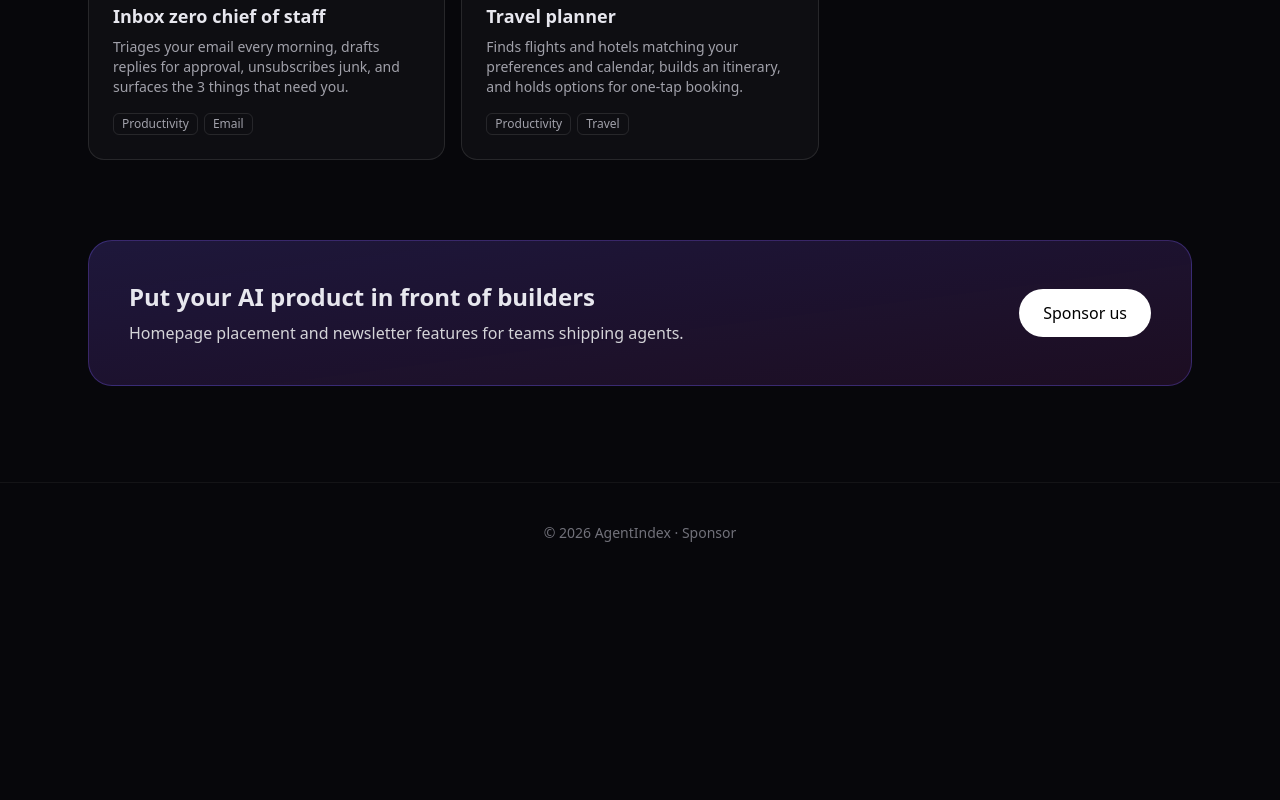
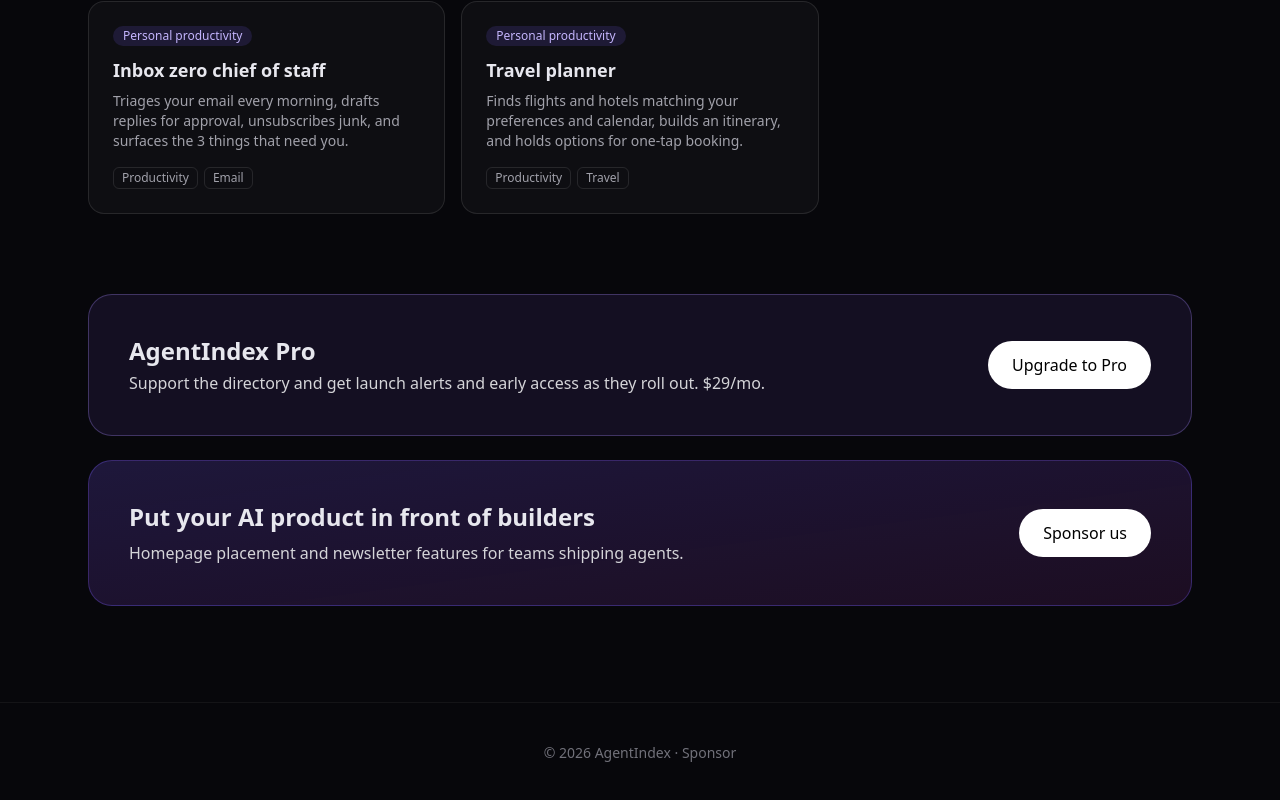
Before and after one commit to robertozanatta1/AgentIndex, a Next.js app: page / in a window 1280 px wide. Shown: the part 1824-2624 px from the top of the page. Before the commit the page ends 2407 px from the top, so only its background shows below. Built offline with nearby package versions, Linux system fonts and the light colour scheme; no server answers.

Commit message:
Add AgentIndex Pro page, Pro checkout, and upgrade CTAs

```diff
--- /dev/null
+++ b/app/api/checkout/pro/route.ts
@@ -0,0 +1,24 @@
+import { NextResponse } from "next/server";
+import { siteUrl, stripePost } from "@/lib/stripe";
+// Creates a Stripe Checkout session for AgentIndex Pro ($29/mo, price set by STRIPE_PRO_PRICE_ID).
+export async function POST(req: Request) {
+  const price = process.env.STRIPE_PRO_PRICE_ID;
+  if (!process.env.STRIPE_SECRET_KEY || !price) return NextResponse.json({ error: "Payments not configured yet" }, { status: 503 });
+  const { email = "" } = await req.json().catch(() => ({}));
+  const params: Record<string, string> = {
+    mode: "subscription",
+    "line_items[0][price]": price,
+    "line_items[0][quantity]": "1",
+    success_url: `${siteUrl()}/pro/success?session_id={CHECKOUT_SESSION_ID}`,
+    cancel_url: `${siteUrl()}/pro`,
+    "metadata[product]": "pro",
+  };
+  if (typeof email === "string" && email.includes("@")) params.customer_email = email;
+  try {
+    const s = await stripePost("checkout/sessions", params);
+    return NextResponse.json({ url: s.url });
+  } catch (e) {
+    console.error("[checkout/pro]", e);
+    return NextResponse.json({ error: "Could not start checkout" }, { status: 500 });
+  }
+}
--- a/app/api/stripe/webhook/route.ts
+++ b/app/api/stripe/webhook/route.ts
@@ -20,7 +20,7 @@ export async function POST(req: Request) {
     if (process.env.RESEND_API_KEY && to && from) {
       await fetch("https://api.resend.com/emails", {
         method: "POST", headers: { Authorization: `Bearer ${process.env.RESEND_API_KEY}`, "Content-Type": "application/json" },
-        body: JSON.stringify({ from, to, subject: "New AgentIndex sponsorship", text: `Mark as sponsored in data/usecases.json:\n${JSON.stringify(info, null, 2)}` }),
+        body: JSON.stringify({ from, to, subject: s.metadata?.product === "pro" ? "New AgentIndex Pro subscriber" : "New AgentIndex sponsorship", text: `Mark as sponsored in data/usecases.json:\n${JSON.stringify(info, null, 2)}` }),
       }).catch((e) => console.error("[stripe] notify failed", e));
     }
   }
--- a/app/page.tsx
+++ b/app/page.tsx
@@ -3,6 +3,7 @@ import { getUseCases } from "@/lib/data";
 import UseCaseBrowser from "@/components/UseCaseBrowser";
 import SponsorSlot from "@/components/SponsorSlot";
 import SubscribeForm from "@/components/SubscribeForm";
+import ProCta from "@/components/ProCta";
 export default function Home() {
   const all = getUseCases();
   return (
@@ -16,13 +17,15 @@ export default function Home() {
           <p className="mx-auto mt-6 max-w-2xl text-zinc-400">Stop guessing what agents are good for. Every entry is a concrete workflow — the tools, the steps, the guardrails — written for founders and operators who want to put agents to work.</p>
           <div id="newsletter" className="relative mt-10 flex flex-col items-center gap-4"><SubscribeForm />
             <Link href="/sponsor" className="text-sm text-zinc-400 hover:text-white">Reach operators and founders who browse AgentIndex for agent workflows → <span className="text-violet-300 underline underline-offset-4">Sponsor us</span></Link>
+            <Link href="/pro" className="rounded-full border border-violet-400/50 px-5 py-2 text-sm font-medium text-violet-200 hover:bg-violet-500/10">Upgrade to AgentIndex Pro · $29/mo</Link>
           </div>
         </div>
       </section>
       <section id="usecases" className="mx-auto max-w-6xl px-6">
         <UseCaseBrowser all={all} />
       </section>
-      <section className="mx-auto mt-20 max-w-6xl px-6">
+      <section className="mx-auto mt-20 max-w-6xl px-6"><ProCta /></section>
+      <section className="mx-auto mt-6 max-w-6xl px-6">
         <div className="flex flex-col items-center justify-between gap-6 rounded-3xl border border-accent/30 bg-gradient-to-br from-accent/20 to-fuchsia-500/10 p-10 sm:flex-row">
           <div><h3 className="text-2xl font-semibold">Put your AI product in front of builders</h3><p className="mt-2 text-zinc-300">Homepage placement and newsletter features for teams shipping agents.</p></div>
           <Link href="/sponsor" className="rounded-full bg-white px-6 py-3 font-medium text-black hover:bg-zinc-200">Sponsor us</Link>
--- /dev/null
+++ b/app/pro/page.tsx
@@ -0,0 +1,25 @@
+import type { Metadata } from "next";
+import { contactEmail } from "@/lib/data";
+import ProCheckoutButton from "@/components/ProCheckoutButton";
+export const metadata: Metadata = { title: "AgentIndex Pro", description: "AgentIndex Pro: $29/month. Launch alerts and early access to new AI agent use cases, rolling out to Pro members." };
+const features: { name: string; status: "Available" | "Coming soon"; text: string }[] = [
+  { name: "Advanced search", status: "Coming soon", text: "Filter by tool, category and tag combinations, with saved searches. Today everyone gets the standard search and filters." },
+  { name: "Launch alerts for new agents", status: "Coming soon", text: "Email alerts when new agent use cases matching your interests are added." },
+  { name: "Early access to new use cases", status: "Coming soon", text: "See new playbooks before they're published to everyone." },
+];
+export default function Pro() {
+  return (
+    <main className="glow"><div className="mx-auto max-w-3xl px-6 py-20">
+      <div className="text-center"><h1 className="text-4xl font-bold tracking-tight sm:text-5xl">AgentIndex Pro</h1>
+        <p className="mx-auto mt-4 max-w-xl text-zinc-400">The free directory stays free. Pro is for people who want more from AgentIndex and want to help fund it. We're building the Pro features now. Join early and you'll get each one as it ships.</p></div>
+      <div className="mt-12 rounded-3xl border border-violet-400/40 bg-violet-500/10 p-8">
+        <p><span className="text-4xl font-bold">$29</span><span className="text-zinc-400">/month</span></p>
+        <ul className="mt-6 space-y-4">{features.map((f) => (
+          <li key={f.name}><div className="flex items-center gap-2 font-medium">{f.name}<span className="rounded-full border border-white/20 px-2 py-0.5 text-xs text-zinc-300">{f.status}</span></div>
+            <p className="text-sm text-zinc-400">{f.text}</p></li>))}</ul>
+        <p className="mt-6 text-sm text-zinc-500">Cancel anytime. Billed monthly through Stripe.</p>
+        <ProCheckoutButton fallbackHref={`mailto:${contactEmail}?subject=${encodeURIComponent("AgentIndex Pro waitlist")}`} />
+      </div>
+    </div></main>
+  );
+}
--- /dev/null
+++ b/app/pro/success/page.tsx
@@ -0,0 +1,3 @@
+export default function ProSuccess() {
+  return <main className="mx-auto max-w-2xl px-6 py-24 text-center"><h1 className="text-3xl font-bold">Welcome to AgentIndex Pro</h1><p className="mt-4 text-zinc-400">Thanks for subscribing. We'll email you as each Pro feature goes live.</p></main>;
+}
--- a/app/usecases/[slug]/page.tsx
+++ b/app/usecases/[slug]/page.tsx
@@ -3,6 +3,7 @@ import { notFound } from "next/navigation";
 import type { Metadata } from "next";
 import { getUseCase, getUseCases } from "@/lib/data";
 import SubscribeForm from "@/components/SubscribeForm";
+import ProCta from "@/components/ProCta";
 
 export function generateStaticParams() {
   return getUseCases().map((u) => ({ slug: u.slug }));
@@ -67,6 +68,7 @@ export default function Page({ params }: { params: { slug: string } }) {
           <SubscribeForm />
         </div>
       </article>
+      <div className="mx-auto mt-12 max-w-3xl px-6 pb-16"><ProCta compact /></div>
     </main>
   );
 }
--- a/components/Nav.tsx
+++ b/components/Nav.tsx
@@ -9,6 +9,7 @@ export default function Nav() {
         <nav className="flex items-center gap-6 text-sm text-zinc-400">
           <Link href="/#usecases" className="hover:text-white">Use cases</Link>
           <Link href="/#newsletter" className="hover:text-white">Newsletter</Link>
+          <Link href="/pro" className="text-violet-300 hover:text-white">Pro</Link>
           <Link href="/sponsor" className="rounded-full bg-white px-4 py-1.5 font-medium text-black hover:bg-zinc-200">Sponsor us</Link>
         </nav>
       </div>
--- /dev/null
+++ b/components/ProCheckoutButton.tsx
@@ -0,0 +1,13 @@
+"use client";
+import { useState } from "react";
+export default function ProCheckoutButton({ fallbackHref }: { fallbackHref: string }) {
+  const [state, setState] = useState<"idle" | "loading" | "off">("idle");
+  async function go() {
+    setState("loading");
+    const r = await fetch("/api/checkout/pro", { method: "POST", headers: { "Content-Type": "application/json" }, body: "{}" });
+    const j = await r.json().catch(() => ({}));
+    if (j.url) window.location.href = j.url; else setState("off");
+  }
+  if (state === "off") return <a href={fallbackHref} className="mt-8 block rounded-xl border border-white/20 py-3 text-center font-medium hover:bg-white/5">Checkout not configured yet — email us to join the waitlist</a>;
+  return <button onClick={go} disabled={state === "loading"} className="mt-8 w-full rounded-xl bg-white py-3 font-medium text-black hover:bg-zinc-200 disabled:opacity-60">{state === "loading" ? "Redirecting…" : "Upgrade to Pro — $29/mo"}</button>;
+}
--- /dev/null
+++ b/components/ProCta.tsx
@@ -0,0 +1,10 @@
+import Link from "next/link";
+export default function ProCta({ compact = false }: { compact?: boolean }) {
+  return (
+    <div className={`flex flex-col items-center justify-between gap-4 rounded-3xl border border-violet-400/30 bg-violet-500/10 ${compact ? "p-6" : "p-10"} sm:flex-row`}>
+      <div><h3 className={`${compact ? "text-lg" : "text-2xl"} font-semibold`}>AgentIndex Pro</h3>
+        <p className="mt-1 text-zinc-300">Support the directory and get launch alerts and early access as they roll out. $29/mo.</p></div>
+      <Link href="/pro" className="rounded-full bg-white px-6 py-3 font-medium text-black hover:bg-zinc-200">Upgrade to Pro</Link>
+    </div>
+  );
+}
```
